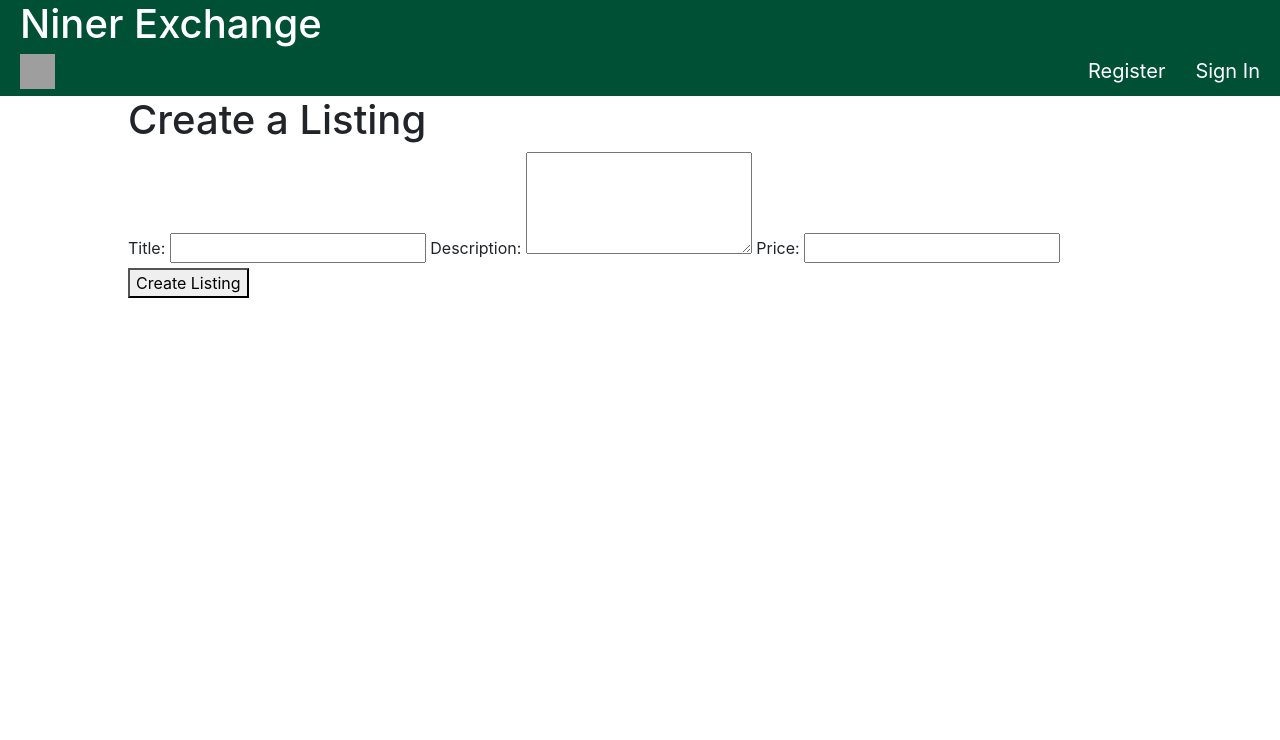
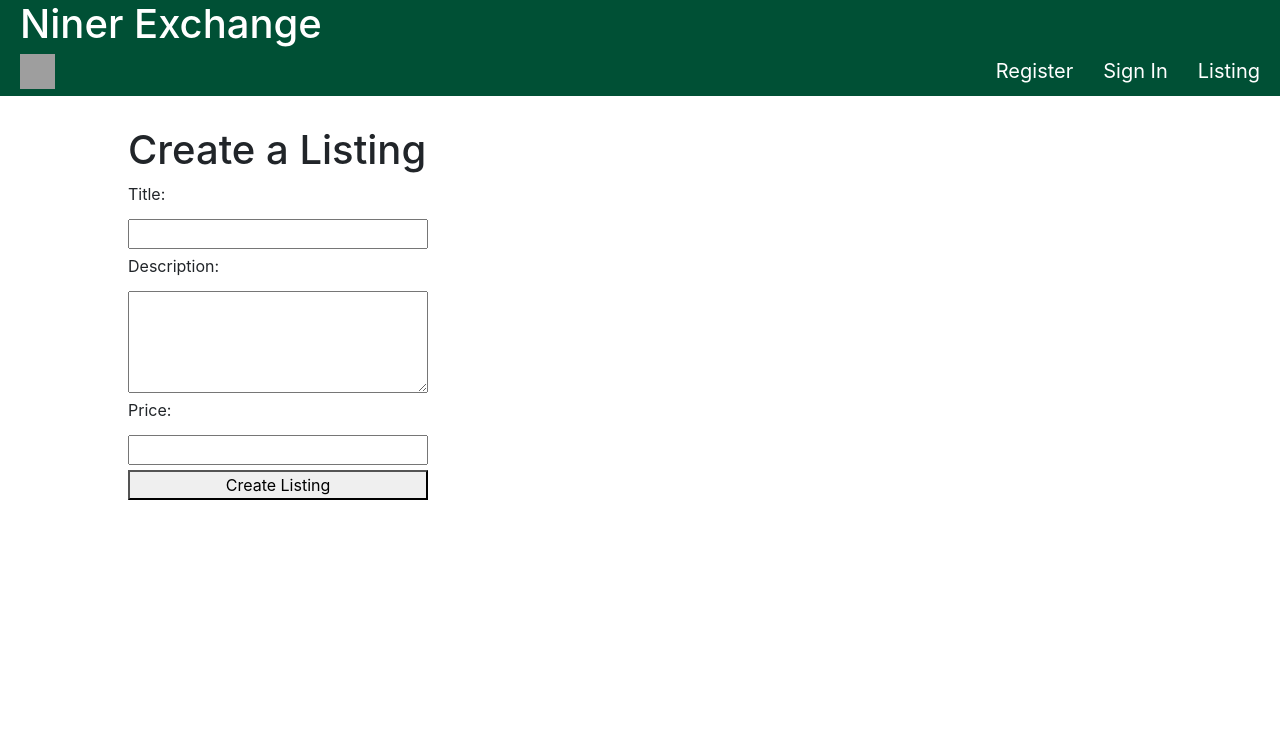
Before and after one commit to SamEads/niner_exchange, a Flask app: page /listing in a window 1280 px wide. Shown: the top 740 px of the page. Run offline with Flask 3, Linux system fonts and the light colour scheme; parts of the project's set-up code (start-up, migrations or seed data) failed here and were passed over; some libraries are stand-ins or nearby versions; grey boxes are pictures that could not be loaded.

Commit message:
created listing page

```diff
--- a/data/script.sql
+++ b/data/script.sql
@@ -10,7 +10,7 @@ CREATE TABLE Users (
 );
 
 
-CREATE TABLE Listing (
+CREATE TABLE Listings (
     id SERIAL PRIMARY KEY,
     user_id INT NOT NULL,
     title VARCHAR(255) NOT NULL,
--- a/routes/auth.py
+++ b/routes/auth.py
@@ -36,10 +36,11 @@ def auth_user():
 
     # Redirect if user does not exist
     if not user:
-        return redirect('/')
+        return "<h1>DID NOT Work<h1>"
 
     if bcrypt.check_password_hash(user.password_hash, password):
         session['username'] = user.username
+        session['user_id'] = user.id
         return redirect(url_for('user.user', username=user.username))
 
     return "<h1>DID NOT Work<h1>"
@@ -52,7 +53,6 @@ def create():
 
     user = Users.query.filter_by(username=username).first()
     sesh_usr = session.get('username')
-
     # Check if user already exists or if session username matches the provided username
     if user is not None or sesh_usr == username:
         return redirect('/login')
--- a/routes/listing.py
+++ b/routes/listing.py
@@ -1,6 +1,6 @@
 from flask import Blueprint, request, session, redirect, abort, render_template, url_for
 from flask_bcrypt import Bcrypt
-from data.models import Users, db
+from data.models import Users, Listing, db
 
 # Create blueprint for authentication related routes
 listing_bp = Blueprint('listing', __name__)
@@ -10,3 +10,25 @@ bcrypt = Bcrypt()
 @listing_bp.route('/listing')
 def listing():
     return render_template('listing.html')
+
+@listing_bp.route('/listing', methods=['POST'])
+def createListing():
+    user_id = session.get('user_id')
+    title = request.form.get('title')
+    description = request.form.get('description')
+    price = request.form.get('price')
+
+    if not title or not description or not price:
+        return abort(400, description="Invalid data provided")
+    if not user_id:
+        return abort(400, description="You must be logged in to create a post")
+    new_listing = Listing(
+        user_id = user_id,
+        title = title,
+        description = description,
+        price = float(price)
+    )
+
+    db.session.add(new_listing)
+    db.session.commit()
+    return redirect(url_for('listing.listing'))
--- a/static/listing.css
+++ b/static/listing.css
@@ -1,3 +1,9 @@
-h1 {
-    border: solid black 10px;
+.listing-header {
+    padding-top: 30px;
 }
+.listing-form {
+    display: flex;
+    flex-direction: column;
+    gap: 5px;
+    width: 300px;
+}
--- a/static/main.css
+++ b/static/main.css
@@ -56,7 +56,7 @@ footer {
     padding-left: 20px;
 }
 
-.register a, .sign-in a{
+.register a, .sign-in a, .listing a{
     color: white;
     text-decoration: none;
     font-size: 20px;
--- a/templates/base.html
+++ b/templates/base.html
@@ -27,6 +27,8 @@
                     {% else %}
                     <li class="register"><a href="/registration">Register</a></li>
                     <li class="sign-in"><a href="/login">Sign In</a></li>
+                    <li class="listing"><a href="/listing">Listing</a></li>
+
                     {% endif %}
                 </ul>
             </nav>
--- a/templates/listing.html
+++ b/templates/listing.html
@@ -1,9 +1,13 @@
 {% extends "base.html" %}
 
+{% block head %}
+<link rel="stylesheet" href="{{ url_for('static', filename='listing.css') }}" />
+{% endblock %}
+
 {% block content %}
-<h1>Create a Listing</h1>
+<h1 class="listing-header">Create a Listing</h1>
 
-<form class="create-listing-form" action="/submit-listing" method="POST">
+<form class="listing-form" action="/listing" method="POST">
     <label for="title">Title:</label>
     <input type="text" id="title" name="title" required>
 
```
Also changed, not shown: data/models.py (+11 -0 lines), templates/home.html (+5 -4 lines).
